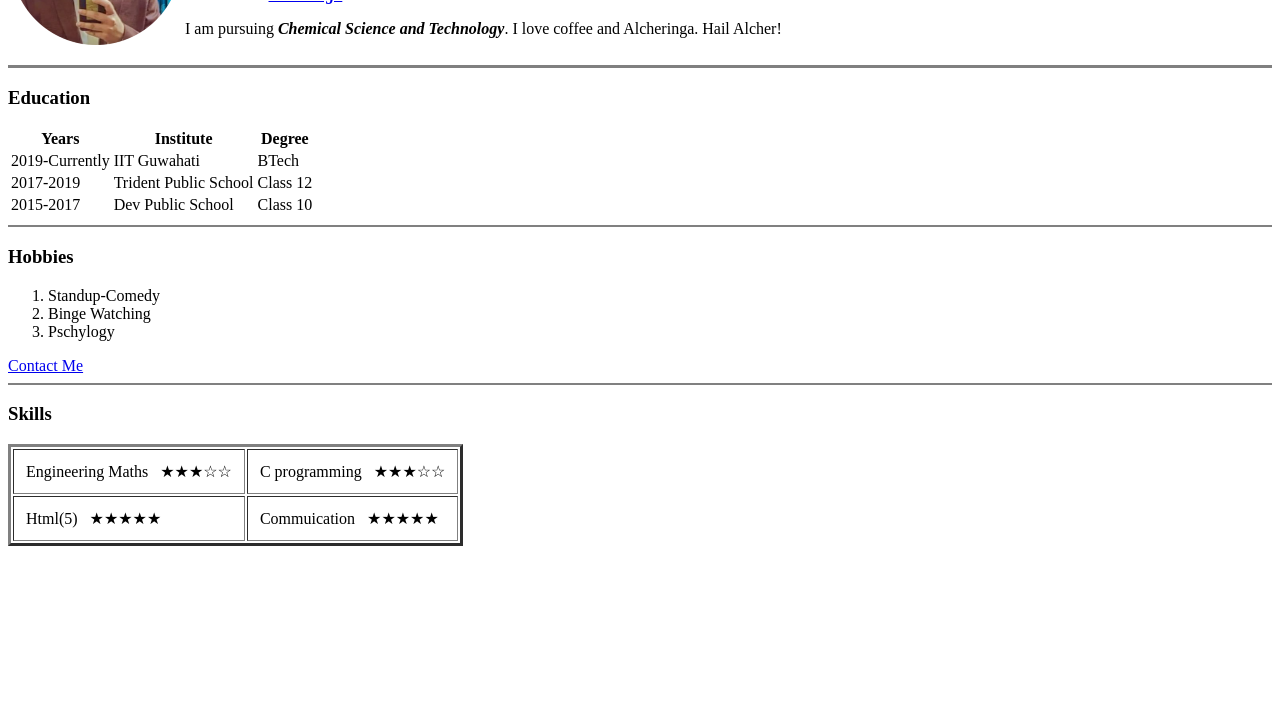
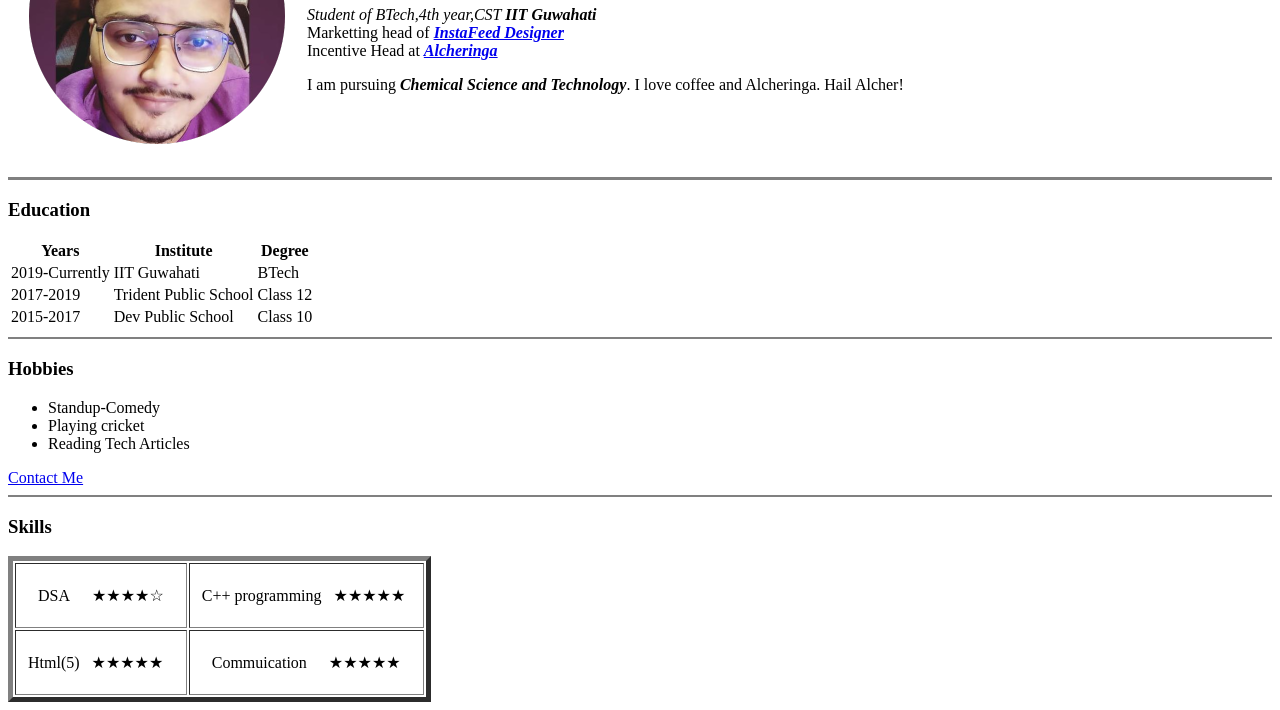
Before and after one commit to AdhyayanSingh/Mysite, a plain HTML site: page index.html in a window 1280 px wide. Shown: the part 141-851 px from the top of the page. Before the commit the page ends 800 px from the top, so only its background shows below. Drawn offline with Linux system fonts and the light colour scheme.

Commit message:
Update index.html

```diff
--- a/index.html
+++ b/index.html
@@ -3,18 +3,20 @@
 
   <head>
     <meta charset="utf-8">
+    <meta name="author" content="Adhyayan Singh">
     <title>♛Adhyayan's Personal Site</title>
+    <link rel="stylesheet" href="css/styles.css">
   </head>
 
   <body>
-  <table>
+    <table cellspacing=20>
       <tr>
-      <td><img src="images/image.png" alt="Adhyayan profile picture"></td>
+        <td><img src="images/image2.png" alt="Adhyayan profile picture"></td>
         <td>
           <h1>Adhyayan Singh</h1>
-        <p><em>Student of BTech,2nd year,CST <strong>IIT Guwahati</strong></em><br>
+          <p><em>Student of BTech,4th year,CST <strong>IIT Guwahati</strong></em><br>
             Marketting head of <em><strong><a href="https://www.instagram.com/instafeeddesigner/">InstaFeed Designer</a></strong></em><br>
-          Executive at <em><strong><a href="https://www.instagram.com/alcheringaiitg/">Alcheringa</a></strong></em></p>
+            Incentive Head at <em><strong><a href="https://www.instagram.com/alcheringaiitg/">Alcheringa</a></strong></em></p>
           <p>I am pursuing <i><strong>Chemical Science and Technology</strong></i>. I love coffee and Alcheringa. Hail Alcher! </p>
         </td>
       </tr>
@@ -50,29 +52,29 @@
     </table>
     <hr noshade>
     <h3>Hobbies</h3>
-  <ol>
+    <ul>
       <li>Standup-Comedy</li>
-    <li>Binge Watching</li>
-    <li>Pschylogy</li>
-  </ol>
+      <li>Playing cricket</li>
+      <li>Reading Tech Articles</li>
+    </ul>
     <a href="contacts.html">Contact Me</a>
     <hr noshade>
     <h3>Skills</h3>
-  <table border="3">
+    <table border="5">
       <tr>
         <td>
-        <table cellspacing=10>
+          <table cellspacing=20>
             <tr>
-            <td>Engineering Maths</td>
-            <td>★★★☆☆</td>
+              <td>DSA</td>
+              <td>★★★★☆</td>
             </tr>
           </table>
         </td>
         <td>
           <table cellspacing=10>
             <tr>
-            <td>C programming</td>
-            <td>★★★☆☆</td>
+              <td>C++ programming</td>
+              <td>★★★★★</td>
             </tr>
           </table>
         </td>
@@ -87,7 +89,7 @@
           </table>
         </td>
         <td>
-        <table cellspacing=10>
+          <table cellspacing=20>
             <tr>
               <td>Commuication</td>
               <td>★★★★★</td>
```
Lines whose indentation alone changed are shown as unchanged.
